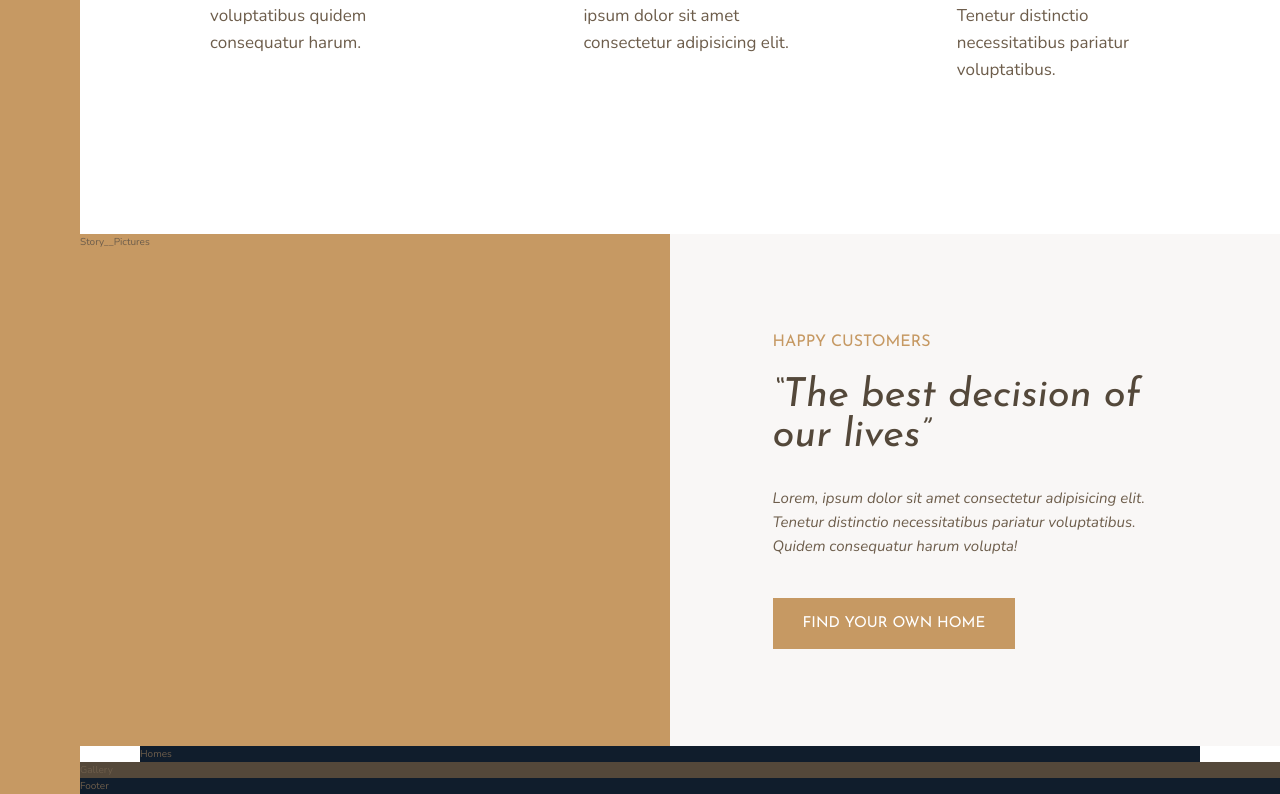
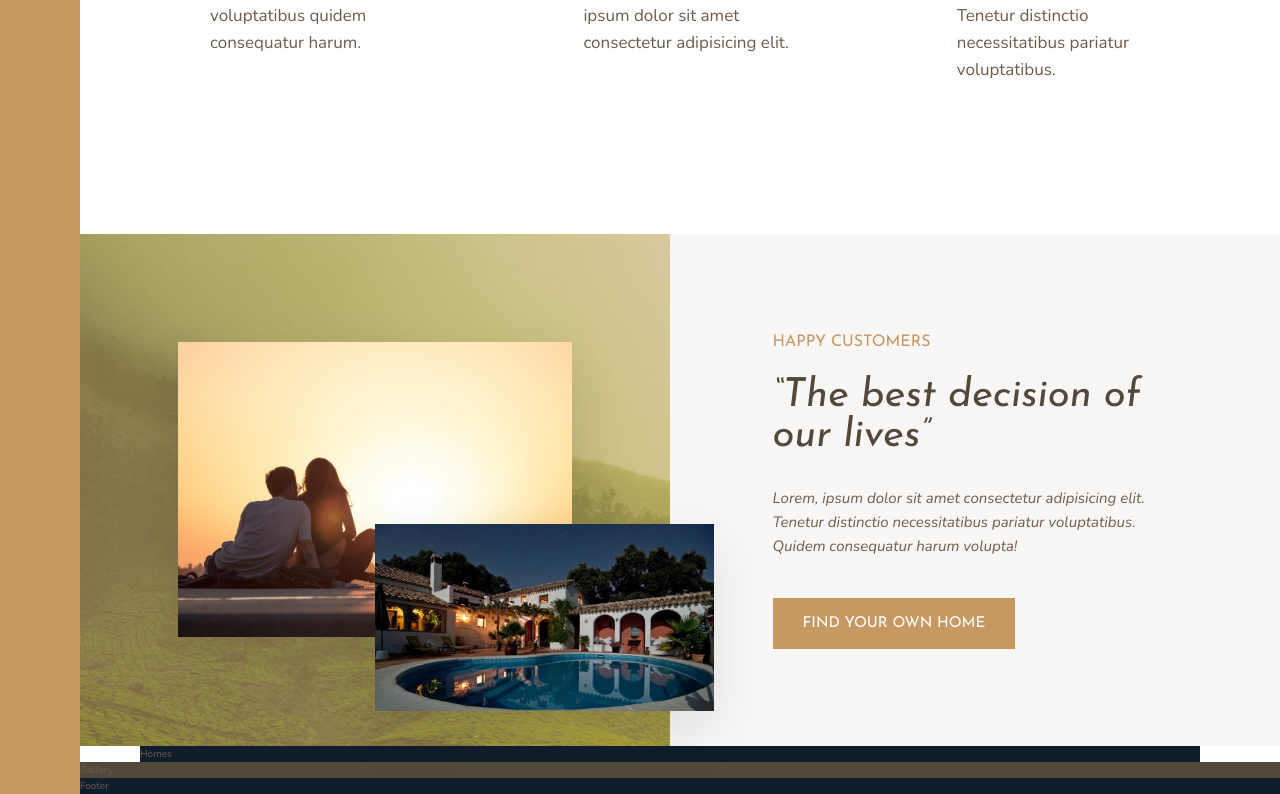
Before and after one commit to DevJBlack/Nexter-react, a React (Create React App) app: page / in a window 1280 px wide. Shown: the part 1129-1923 px from the top of the page. Built offline with nearby package versions, Linux system fonts and the light colour scheme.

Commit message:
content pictures

```diff
--- a/src/Components/Application/StoryPictures.js
+++ b/src/Components/Application/StoryPictures.js
@@ -1,9 +1,12 @@
 import React from 'react'
+import story1 from '../Img/story-1.jpeg'
+import story2 from '../Img/story-2.jpeg'
 
 const StoryPictures = () => {
   return (
     <div className="story__pictures">
-      Story__Pictures
+      <img src={story1} alt="Couple with new House" className="story__img--1"/>
+      <img src={story2} alt="New House" className="story__img--2"/>
     </div>
   )
 }
--- a/src/Components/sass/layout/_story.scss
+++ b/src/Components/sass/layout/_story.scss
@@ -2,6 +2,28 @@
   &__pictures {
     background-color: $color-primary;
     grid-column: full-start / col-end 4;
+    background-image: linear-gradient(rgba($color-primary, .5), rgba($color-primary, .5)), url(../../Img/back.jpg);
+
+    display: grid;
+    grid-template-rows: repeat(6, 1fr);
+    grid-template-columns: repeat(6, 1fr);
+    align-items: center;
+  }
+
+  &__img--1 {
+    width: 100%;
+    grid-row: 2 / 6;
+    grid-column: 2 / 6;
+    box-shadow: 0 2rem 5rem rgba(#000, .1);
+  }
+
+  &__img--2 {
+    width: 115%;
+    grid-row: 4 / 7;
+    grid-column: 4 / 7;
+    z-index: 20;
+    box-shadow: 0 2rem 5rem rgba(#000, .1);
+
   }
 
   &__content {
```
